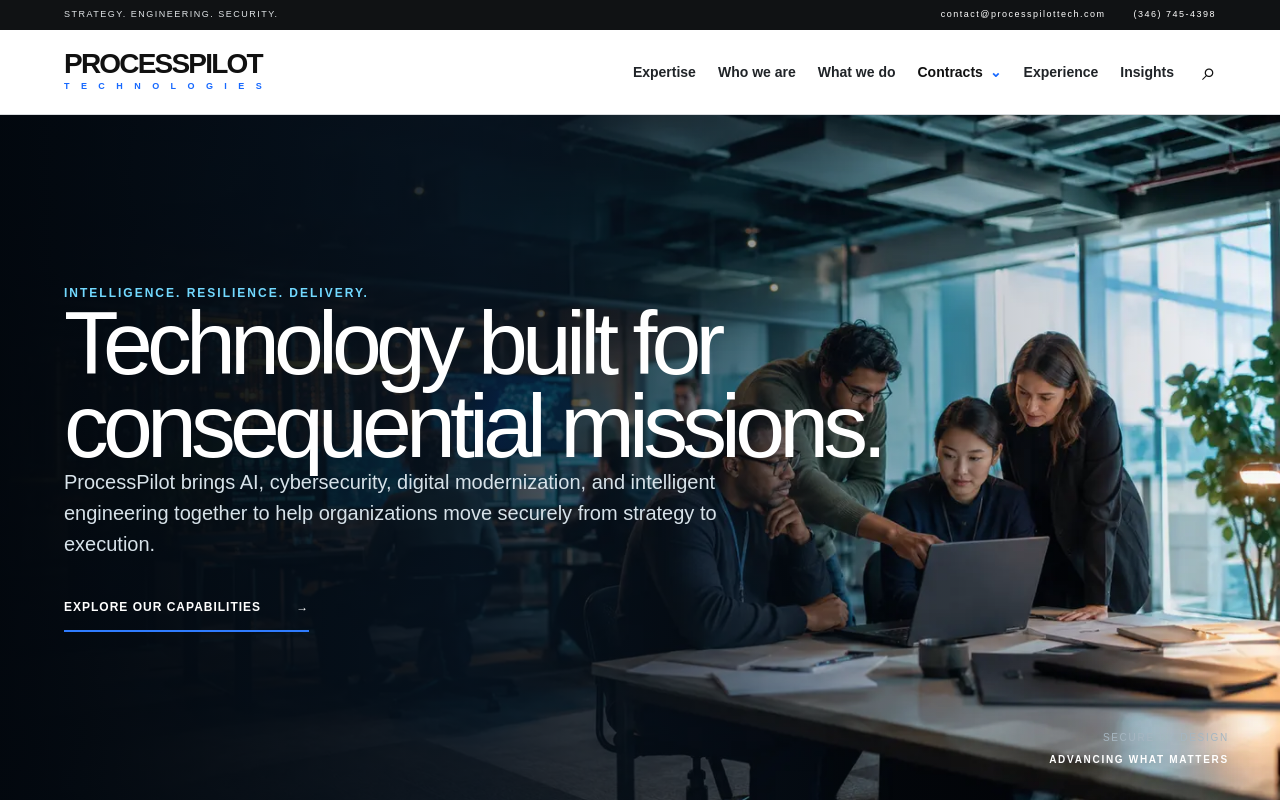
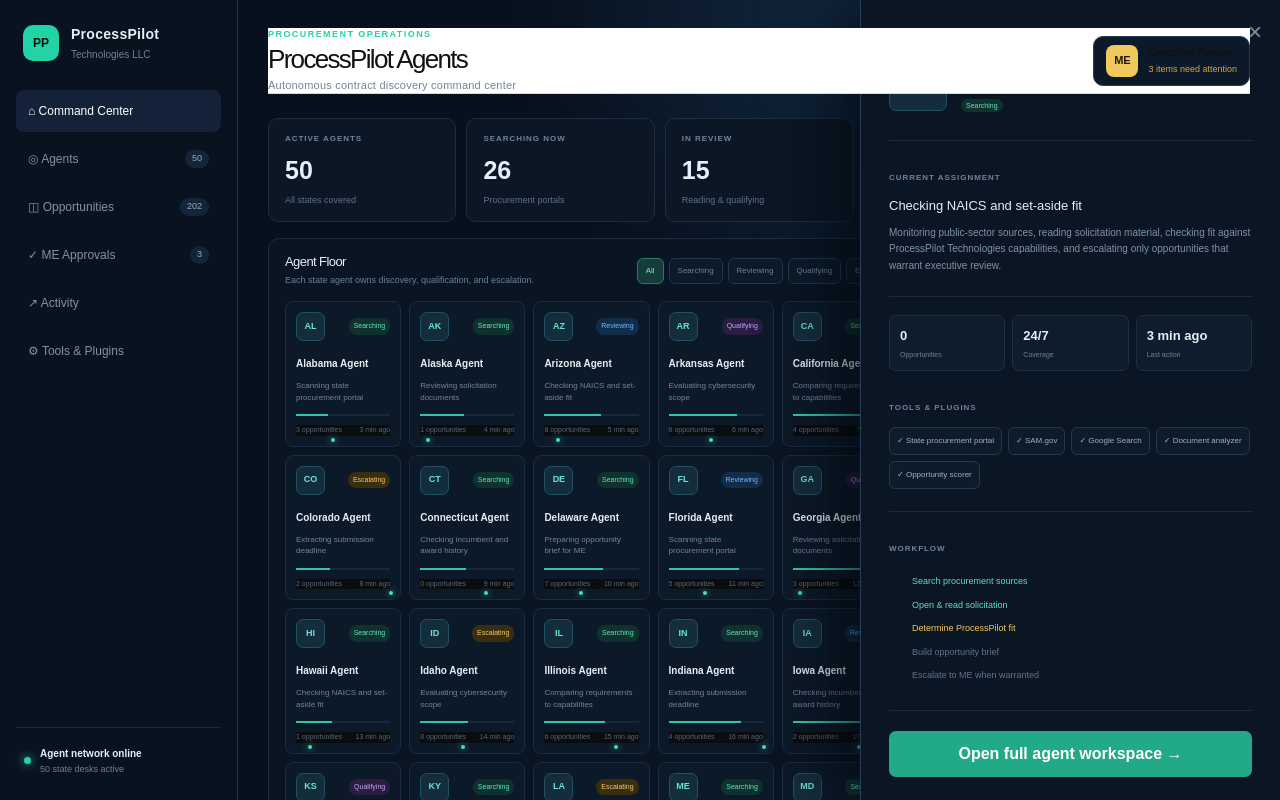
Before and after one commit to Dr-Opara/processpilot, a Next.js app: page / in a window 1280 px wide. Shown: the top 800 px of the page. Built offline with nearby package versions, Linux system fonts and the light colour scheme.

Commit message:
Route agents branch to command center

```diff
--- a/app/page.tsx
+++ b/app/page.tsx
@@ -1,2 +1,5 @@
-import { SitePage } from "./site";
-export default function Home(){return <SitePage page="home"/>}
+import AgentsCommand from './agents-command';
+
+export default function Home() {
+  return <AgentsCommand />;
+}
```
